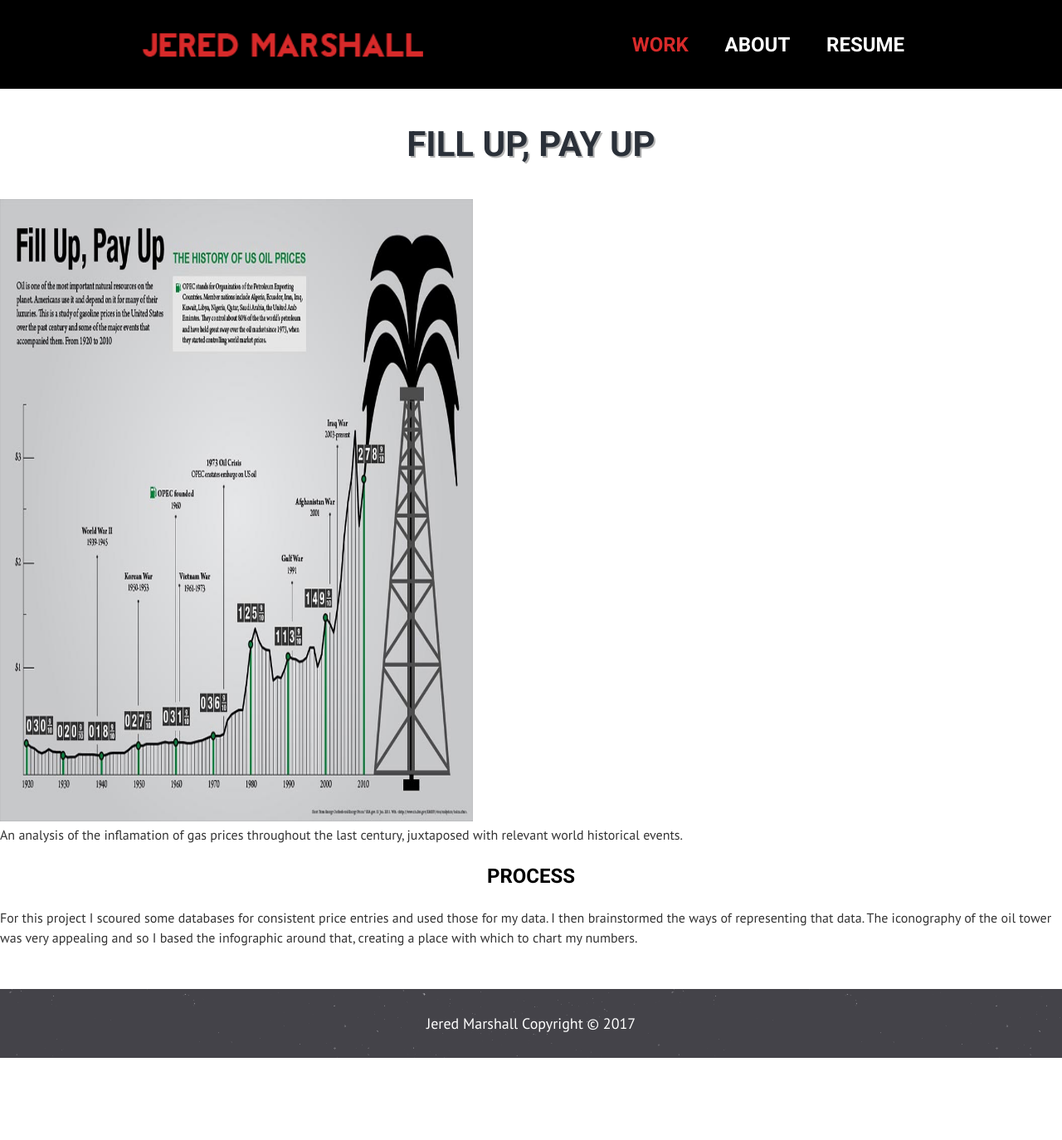
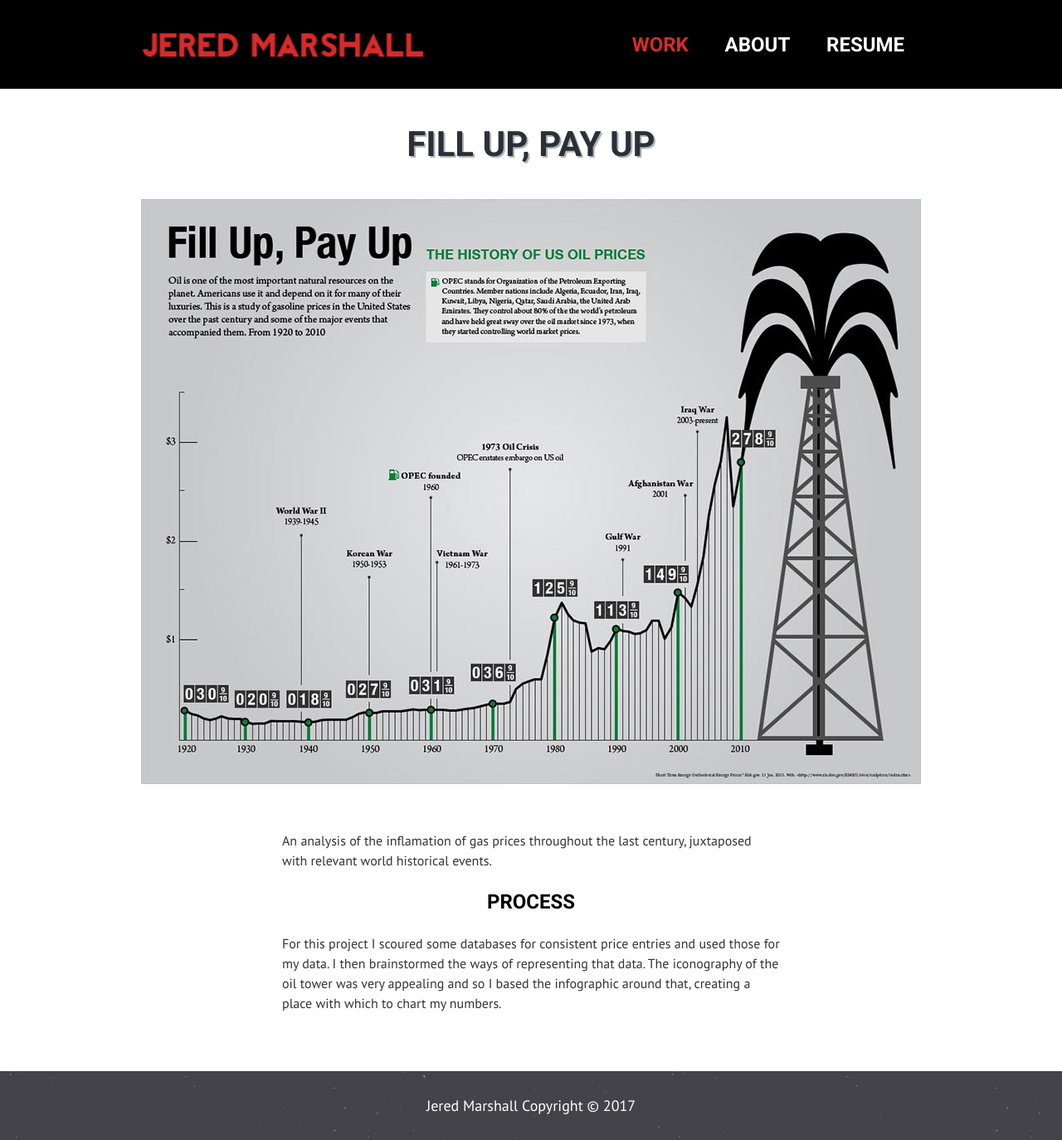
Before and after one commit to jmarsh410/jekyll-portfolio-site, a Jekyll site: the page built from _work/fill-up.html, in a window 1280 px wide. Shown: the whole page at 83% size. Built offline with Jekyll 4.4.1, drawn with Linux system fonts in a browser that asks for light colours; nearby versions of some CDN libraries; before the commit the page ends 1275 px from its top, so only the background shows below that.

Commit message:
added alt to the hero image, added landmark role to the sectoin, removed height and width attributes, renamed content class

```diff
--- a/_layouts/work.html
+++ b/_layouts/work.html
@@ -2,15 +2,15 @@
 layout: default
 ---
 
-<section class="single-project">
+<section class="singleProject" role="region">
   <h1>{{ page.heading }}</h1>
   <div class="hero-wrap">
     <div class="hero">
-      <img src="{{ page.hero }}" height="750" width="570">
+      <img src="{{ page.hero }}" alt="{{ page.heroAlt }}">
     </div>
   </div>
 
-  <div class="project-content">
+  <div class="singleProject-content">
     {{ content }}
   </div>
 </section>
```
